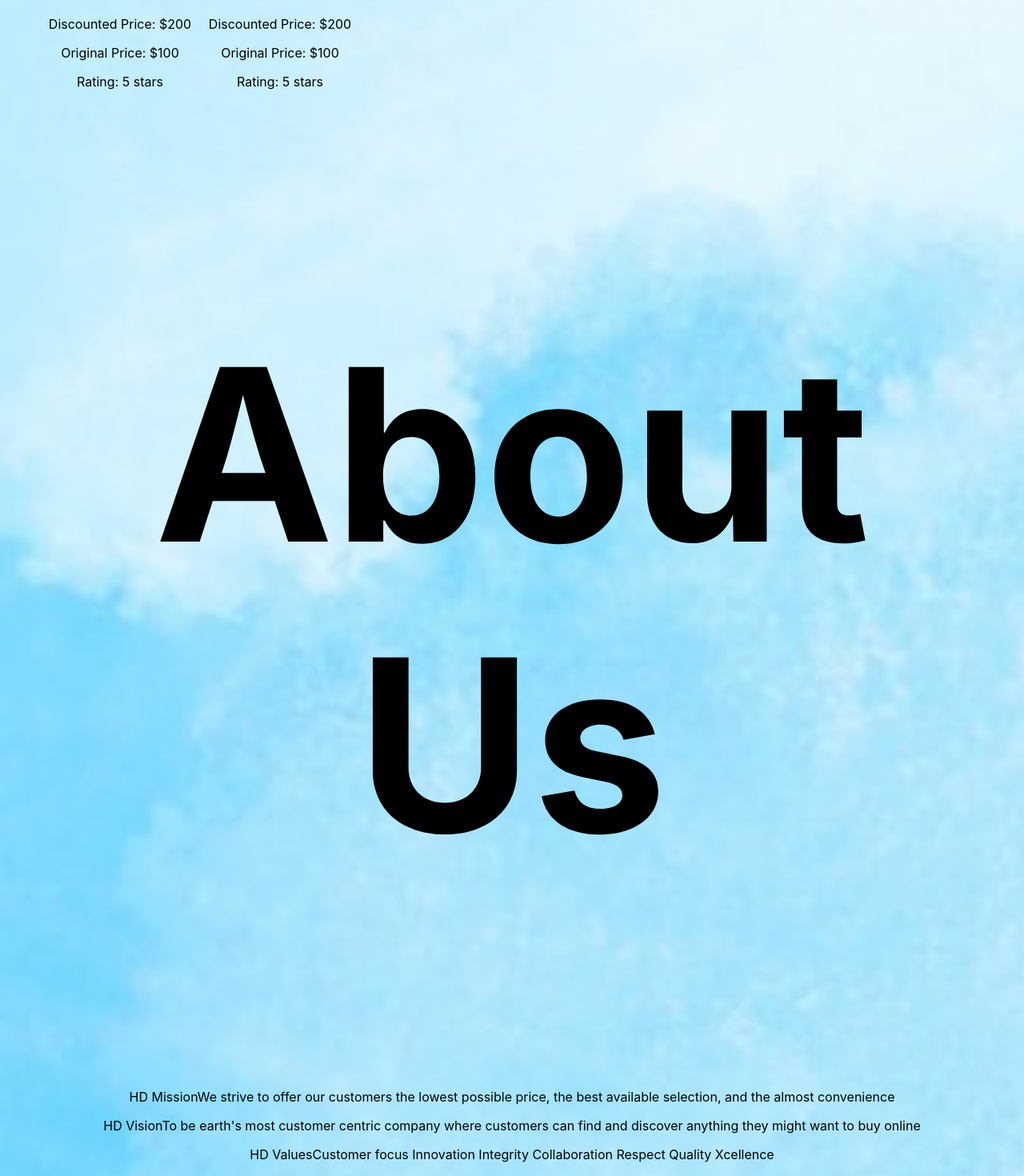
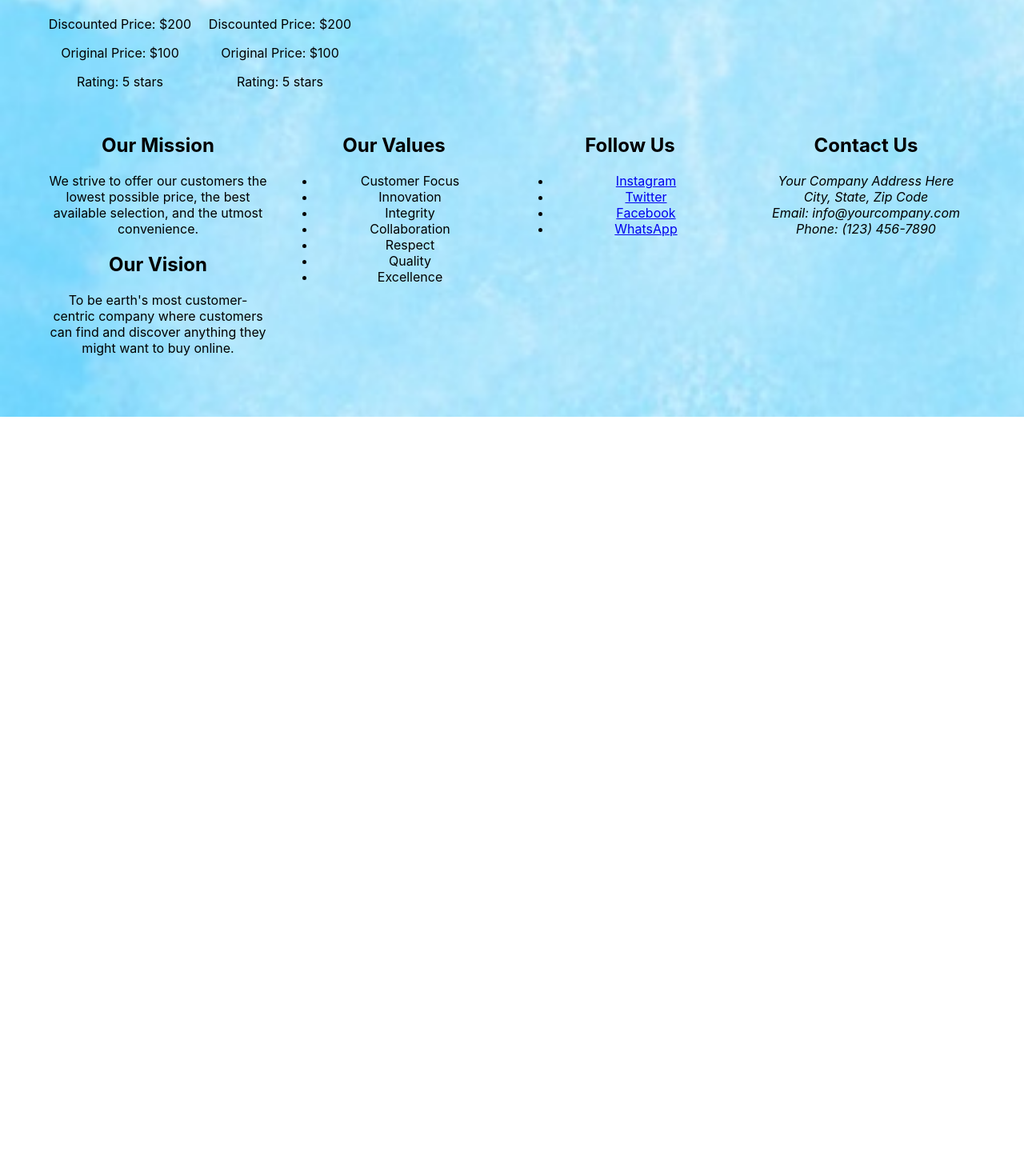
Before and after one commit to eppakayalanaresh08/paradisewebsite, a React (Create React App) app: page /AllProducts in a window 1280 px wide. Shown: the part 1400-2870 px from the top of the page at 80% size. After the commit the page ends 1921 px from the top, so only its background shows below. Built offline with nearby package versions, Linux system fonts and the light colour scheme.

Commit message:
vamshi86

```diff
--- a/src/App.js
+++ b/src/App.js
@@ -10,6 +10,7 @@ import Logo from './images/logo.jpg';
 import OrganicPersonalCare from "./components/OrganicPersonalCare";
 import ResinCalculator from "./components/ResinCalculator";
 import AllProducts from "./components/AllProducts";
+import Footer from "./components/Footer";
 
 function App() {
   const images = [
@@ -83,36 +84,10 @@ function App() {
         <Route path="/organicpersonalcare" element={<OrganicPersonalCare />} />
         <Route path="/ResinCalculator" element={<ResinCalculator />} />
         <Route path="/AllProducts" element={<AllProducts />} />
+        <Route element={<Footer />} />
       </Routes>
-        <div>
-          <div>
-            <h2 className='heading'> About Us</h2>
-            <p>
-                <span>
-                    HD Mission
-                </span>
-                <span>
-                    We strive to offer our customers the lowest possible price, the best available selection, and the almost convenience
-                </span>
-            </p>
-            <p>
-                <span>
-                    HD Vision
-                </span>
-                <span>
-                    To be earth's most customer centric company where customers can find and discover anything they might want to buy online
-                </span>
-            </p>
-            <p>
-                <span>
-                    HD Values
-                </span>
-                <span>
-                    Customer focus Innovation Integrity Collaboration Respect Quality Xcellence
-                </span>
-            </p>
-        </div>
-      </div>
+
+
     </div>
   );
 }
--- a/src/components/AllProducts/index.js
+++ b/src/components/AllProducts/index.js
@@ -1,4 +1,5 @@
 import React from 'react';
+import Footer from "../Footer";
 import './index.css'
 
 function AllProducts() {
@@ -19,6 +20,7 @@ function AllProducts() {
   ]
 
   return (
+    <>
       <div className="product-container">
         {imagearray.map((item) => (
           <div key={item.id} className="product">
@@ -32,6 +34,9 @@ function AllProducts() {
           </div>
         ))}
       </div>
+      <Footer />
+    </>
+
   )
 }
 
--- a/src/components/Category/index.js
+++ b/src/components/Category/index.js
@@ -6,6 +6,8 @@ import image4 from '../../images/Category4.jpg'
 import image5 from '../../images/Category5.jpg'
 import image6 from '../../images/Category6.jpg'
 import { useNavigate } from 'react-router-dom';
+import Footer from "../Footer";
+
 
 import './index.css'
 
@@ -26,21 +28,21 @@ function Category() {
      }
 
     return (
+        <>
             <div className='CategorybgContainer' id='Category'>
                 <div className='categorycontainer'>
                     {Product.map((item) => (
                     // <button onClick={handleeachProduct} className='buttoneachImage'>
-
                     <div key={item.id} className='eachContainer' onClick={handleeachProduct}>
                         <img src={item.image} alt='category' className='imageElementproduct' />
                         <p className='nameElementcategory'>{item.name}</p>
                     </div>
                     // </button>
-
                 ))}
                 </div>
-
             </div>
+            <Footer />
+        </>
     )
 }
 
--- a/src/components/Footer/index.css
+++ b/src/components/Footer/index.css
@@ -0,0 +1,52 @@
+.footer {
+    background-color: #f4f4f4;
+    padding: 20px 0;
+    text-align: center;
+    font-family: Arial, sans-serif;
+    color: #333;
+  }
+
+  .footer-container {
+    display: flex;
+    flex-wrap: wrap;
+    justify-content: space-around;
+    max-width: 1200px;
+    margin: 0 auto;
+  }
+
+  .footer-container > div {
+    flex: 1 1 200px;
+    margin: 10px;
+  }
+
+  .footer h2 {
+    color: #006400;
+    margin-bottom: 10px;
+  }
+
+  .footer p, .footer ul, .footer address {
+    margin: 0;
+    padding: 0;
+    line-height: 1.6;
+  }
+
+  .footer ul {
+    list-style: none;
+  }
+
+  .footer ul li {
+    margin-bottom: 10px;
+  }
+
+  .footer ul li a {
+    color: #006400;
+    text-decoration: none;
+  }
+
+  .footer ul li a:hover {
+    text-decoration: underline;
+  }
+
+  .footer address {
+    white-space: pre;
+  }
--- a/src/components/Footer/index.js
+++ b/src/components/Footer/index.js
@@ -1,35 +1,50 @@
 import React from 'react'
+import "./index.css"
 
 function Footer() {
   return (
     <div>
-      <div>
-        <h2 className='heading'> About Us</h2>
-        <p>
-            <span>
-                HD Mission
-            </span>
-            <span>
-                We strive to offer our customers the lowest possible price, the best available selection, and the almost convenience
-            </span>
-        </p>
-        <p>
-            <span>
-                HD Vision
-            </span>
-            <span>
-                To be earth's most customer centric company where customers can find and discover anything they might want to buy online
-            </span>
-        </p>
-        <p>
-            <span>
-                HD Values
-            </span>
-            <span>
-                Customer focus Innovation Integrity Collaboration Respect Quality Xcellence
-            </span>
-        </p>
+    <footer>
+      <div className="footer-container">
+        <div className="mission-vision">
+          <h2>Our Mission</h2>
+          <p>We strive to offer our customers the lowest possible price, the best available selection, and the utmost convenience.</p>
+          <h2>Our Vision</h2>
+          <p>To be earth's most customer-centric company where customers can find and discover anything they might want to buy online.</p>
+        </div>
+        <div className="values">
+          <h2>Our Values</h2>
+          <ul>
+            <li>Customer Focus</li>
+            <li>Innovation</li>
+            <li>Integrity</li>
+            <li>Collaboration</li>
+            <li>Respect</li>
+            <li>Quality</li>
+            <li>Excellence</li>
+          </ul>
+        </div>
+        <div className="social-media">
+          <h2>Follow Us</h2>
+          <ul>
+            <li><a href="https://www.instagram.com" target="_blank" rel="noopener noreferrer">Instagram</a></li>
+            <li><a href="https://www.twitter.com" target="_blank" rel="noopener noreferrer">Twitter</a></li>
+            <li><a href="https://www.facebook.com" target="_blank" rel="noopener noreferrer">Facebook</a></li>
+            <li><a href="https://www.whatsapp.com" target="_blank" rel="noopener noreferrer">WhatsApp</a></li>
+          </ul>
+        </div>
+        <div className="address">
+          <h2>Contact Us</h2>
+          <address>
+            Your Company Address Here<br />
+            City, State, Zip Code<br />
+            Email: info@yourcompany.com<br />
+            Phone: (123) 456-7890
+          </address>
+        </div>
       </div>
+
+    </footer>
     </div>
   )
 }
--- a/src/components/ImageSlider/index.js
+++ b/src/components/ImageSlider/index.js
@@ -19,6 +19,7 @@ const ImageSlider = ({ images }) => {
   };
 
   return (
+    <div>
       <div className="image-slider">
         <Slider {...settings}>
           {images.map((image, index) => (
@@ -28,6 +29,7 @@ const ImageSlider = ({ images }) => {
           ))}
         </Slider>
       </div>
+    </div>
   );
 };
 
--- a/src/components/ResinCalculator/index.js
+++ b/src/components/ResinCalculator/index.js
@@ -1,5 +1,6 @@
 import React, { useEffect } from "react";
 import "./index.css";
+import Footer from "../Footer";
 import { useState } from "react";
 
 function ResinCalculator() {
@@ -9,6 +10,8 @@ function ResinCalculator() {
     const [activeMesurements, setActiveMeasturemnts] = useState({ length: "", breadth: "", thickness: "", diameter: ""});
 
     const [activeTotal, setActiveTotal] = useState({total: 0, resin: 0, hardener: 0, cost: 0});
+
+    // const [activeDiameter, setActiveDiameter] = usestate({})
 
     const onClickShape = (index) =>{
         setaActiveState(prevState => ({
@@ -143,6 +146,8 @@ function ResinCalculator() {
                     <h1>Resin: <span><span>{Number((activeTotal.resin).toFixed(3))}</span>Gm and Hardener: <span>{Number((activeTotal.hardener).toFixed(3))}Gm</span></span></h1>
                 </div>
             </div>
+            <Footer />
+
         </div>
     )
 }
```
Lines whose indentation alone changed are shown as unchanged.
